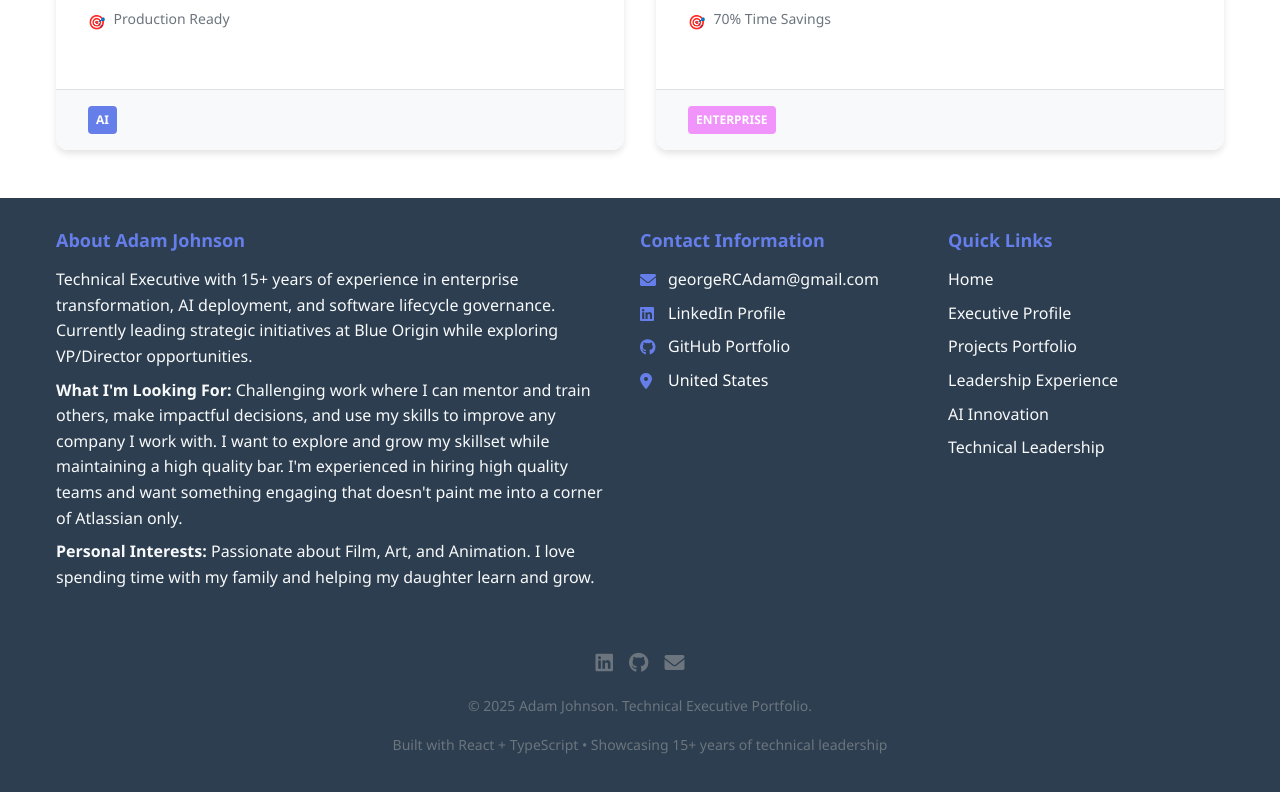
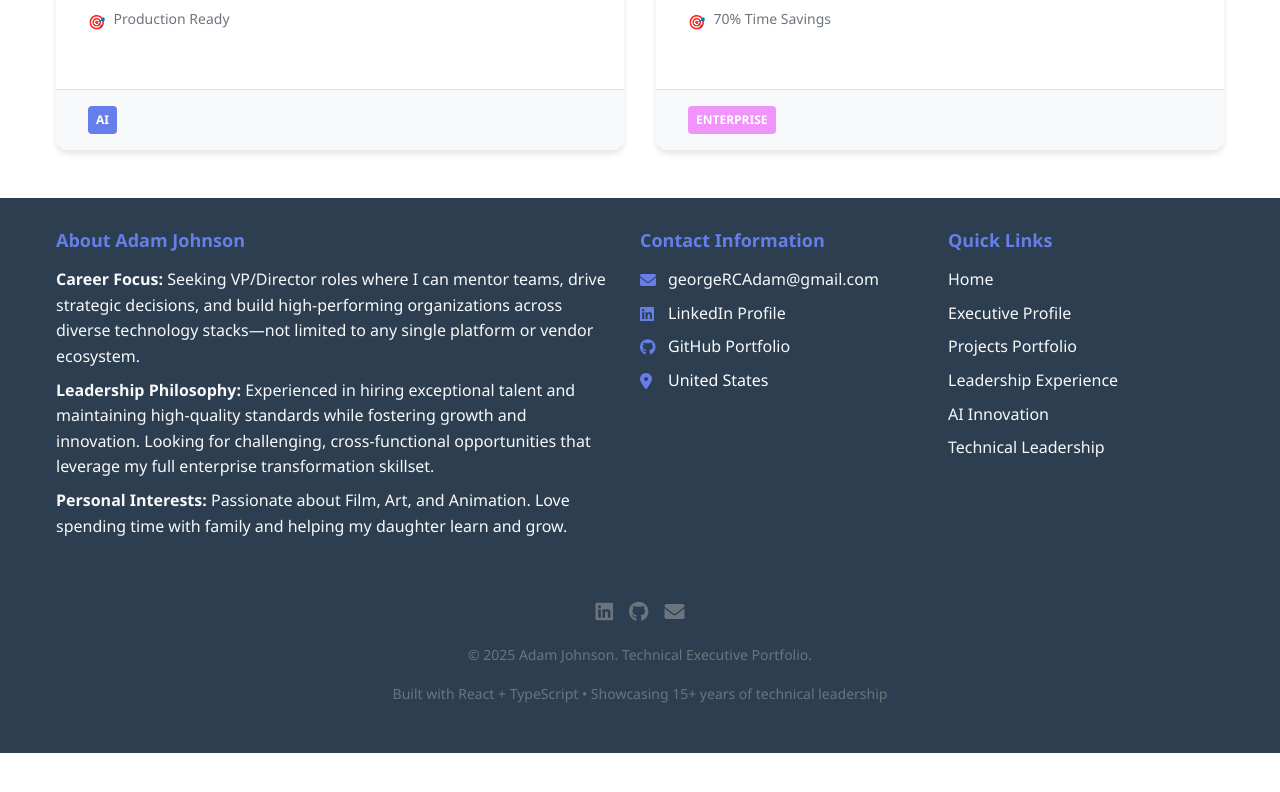
Before and after one commit to GeorgeRCAdamJohnson/Technical-Executive-Portfolio, a React (Vite) app: page /safe-ai-art in a window 1280 px wide. Shown: the part 3367-4159 px from the top of the page. After the commit the page ends 4120 px from the top, so only its background shows below. Built offline with nearby package versions, Linux system fonts and the light colour scheme.

Commit message:
Refine Footer content - remove redundancy and emphasize broader leadership aspirations beyond platform-specific expertise

```diff
--- a/src/components/Footer.tsx
+++ b/src/components/Footer.tsx
@@ -134,19 +134,19 @@ const Footer: React.FC = () => {
           <FooterSection>
             <h3>About {personalInfo.name}</h3>
             <p>
-              Technical Executive with 15+ years of experience in enterprise transformation,
-              AI deployment, and software lifecycle governance. Currently leading strategic
-              initiatives at Blue Origin while exploring VP/Director opportunities.
+              <strong>Career Focus:</strong> Seeking VP/Director roles where I can mentor teams,
+              drive strategic decisions, and build high-performing organizations across diverse
+              technology stacks—not limited to any single platform or vendor ecosystem.
             </p>
             <p>
-              <strong>What I'm Looking For:</strong> Challenging work where I can mentor and train others,
-              make impactful decisions, and use my skills to improve any company I work with.
-              I want to explore and grow my skillset while maintaining a high quality bar.
-              I'm experienced in hiring high quality teams and want something engaging that doesn't paint me into a corner of Atlassian only.
+              <strong>Leadership Philosophy:</strong> Experienced in hiring exceptional talent
+              and maintaining high-quality standards while fostering growth and innovation.
+              Looking for challenging, cross-functional opportunities that leverage my full
+              enterprise transformation skillset.
             </p>
             <p>
               <strong>Personal Interests:</strong> Passionate about Film, Art, and Animation.
-              I love spending time with my family and helping my daughter learn and grow.
+              Love spending time with family and helping my daughter learn and grow.
             </p>
           </FooterSection>
 
```
